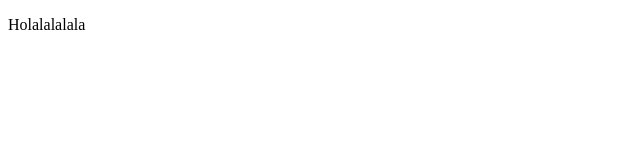
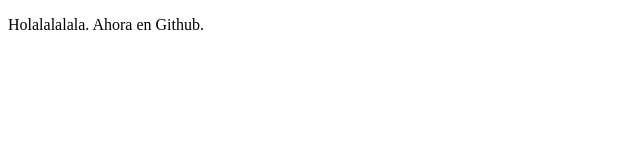
Before and after one commit to SantiagoT27/curso_prework, a plain HTML site: page index.html in a window 1280 px wide. Shown: the whole page, without its empty margins (0-640 px from the left). Drawn offline with Linux system fonts and the light colour scheme.

Commit message:
first commit

```diff
--- a/index.html
+++ b/index.html
@@ -8,7 +8,7 @@
 </head>
 <body>
     <p>
-        Holalalalala
+        Holalalalala. Ahora en Github.
     </p>
 </body>
 </html>
```
